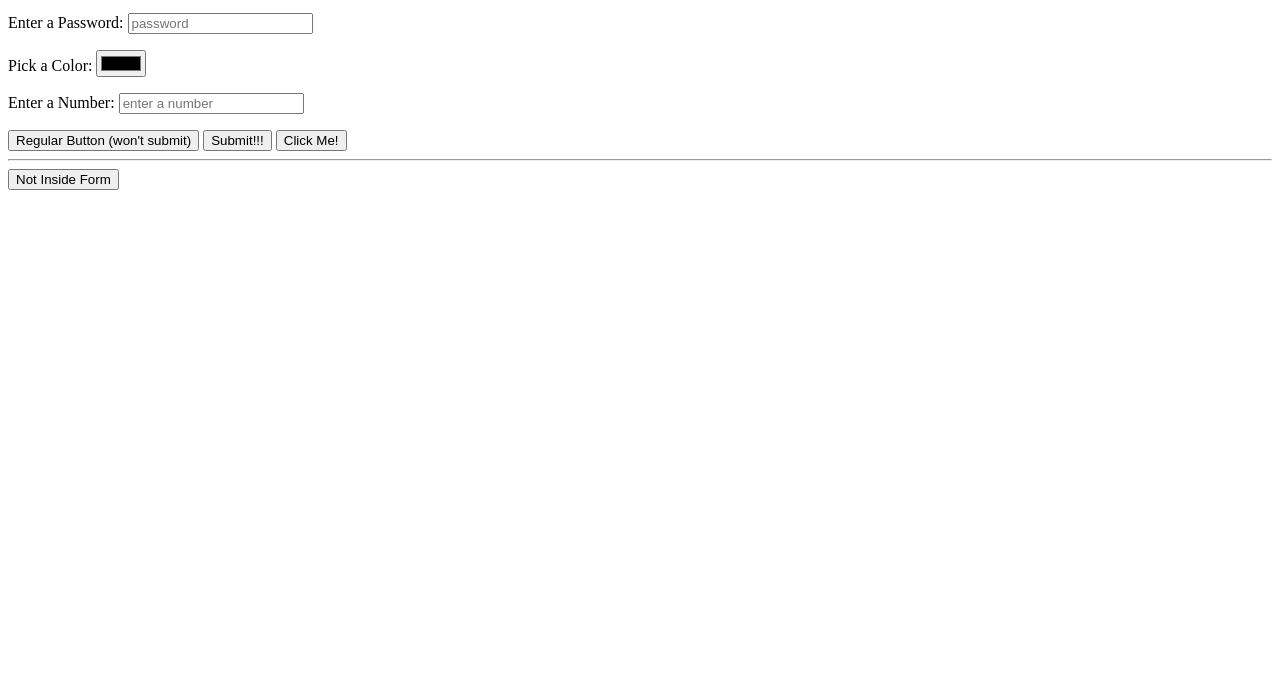
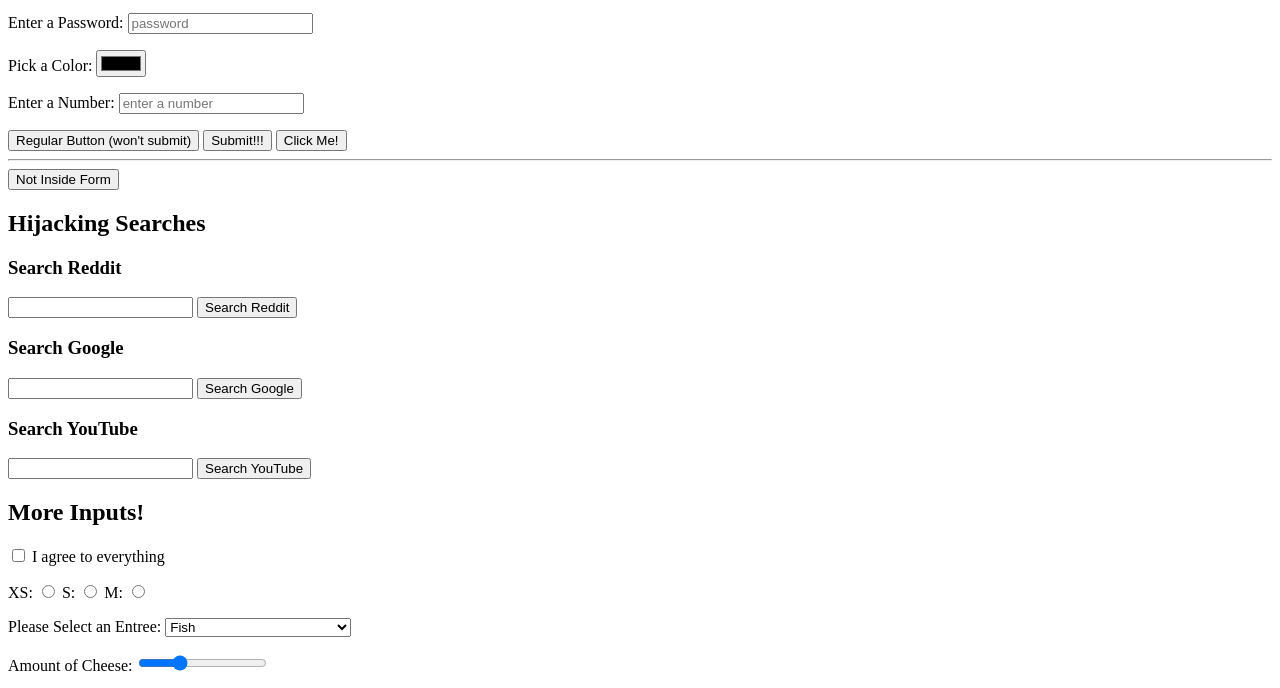
Before and after one commit to dylancampfield/The-Web-Developer-Bootcamp-2023----Colt-Steele, a plain HTML site: page forms.html in a window 1280 px wide. Shown: the part 104-792 px from the top of the page. Drawn offline with Linux system fonts and the light colour scheme.

Commit message:
Updated forms.html file through Lesson 53

```diff
--- a/forms.html
+++ b/forms.html
@@ -7,6 +7,7 @@
     <title>Forms Demo</title>
 </head>
 <body>
+    <!-- The Form Element -->
     <h1>Forms Demo</h1>
     <!-- <button>OUTSIDE FORM</button> -->
     <!--Does not submit form automatically because it is outside the form tags; can use JS to make it do something-->
@@ -49,5 +50,71 @@
     <hr>
     <!-- Outside of a form, no default submit behavior -->
     <button>Not Inside Form</button>
+    <h2>Hijacking Searches</h2>
+    <!-- "Hijacking" Google & Reddit's Search -->
+    <!-- https://www.reddit.com/search/?q=(input) // the "name" in our input tag must match Reddit's expected "name" attribute, "q"-->
+    <h3>Search Reddit</h3>
+    <form action="https://www.reddit.com/search"> <!--Set action to submit to Reddit search URL-->
+        <input type="text" name="q"> <!--Value typed into the "input" field will be submitted to Reddit search URL-->
+        <button>Search Reddit</button>
+    </form>
+    <!-- Similarly for Google, "name" attribute must match Google's expected search input/name pair, in this case it is also "q" -->
+    <h3>Search Google</h3>
+    <form action="https://www.google.com/search">
+        <input type="text" name="q">
+        <button>Search Google</button>
+    </form>
+    <!-- YouTube search is slightly different, as it is expecting a different "name" attribute; this time "search_query" -->
+    <!-- https://www.youtube.com/results?search_query=dog -->
+    <h3>Search YouTube</h3>
+    <form action="https://www.youtube.com/results"> <!--YouTube search URL is also different; "results" instead of "search"-->
+        <input type="text" name="search_query">
+        <button>Search YouTube</button>
+    </form>
+
+    <!-- Radio Buttons, Check Boxes, & Selects -->
+    <h2>More Inputs!</h2>
+    <form action="/birds">
+        <input type="checkbox" name="agree_tos" id="agree"> <!--"Checked" attribute makes box start out checked-->
+        <label for="agree">I agree to everything</label>
+        <!-- In a group of Radio Buttons, only one can be checked at a time; checkboxes can be any number, all, or none -->
+        <p>
+            <!-- Associate radio buttons by giving them all the same name -->
+            <label for="xs">XS: </label>
+            <input type="radio" name="size" id="xs" value="xs">
+            <label for="s">S: </label>
+            <input type="radio" name="size" id="s" value="s">
+            <label for="m">M: </label>
+            <input type="radio" name="size" id="m" value="m">
+            <!-- Submit result: file:///C:/birds?size=on; size=on not helpful, do not know what size was selected-->
+            <!-- Adding a "value" attribute remains hidden on the page, but value is what's sent through to server when form is submitted-->
+            <!-- Submit result with "value" attribute: file:///C:/birds?size=m; size=m -->
+        </p>
+        <!-- Select tag, a drop-down menu, is the product of 2 elements working together: select element and option element -->
+        <p>
+            <label for="meal">Please Select an Entree: </label>
+            <select name="meal" id="meal">
+                <option value="">--Please choose an option--</option>
+                <option value="steak">Steak</option>
+                <option value="fish" selected>Fish</option> <!--"Selected" attribute makes option pre-selected-->
+                <option value="chicken">Chicken</option>
+                <option value="veg">Vegetarian</option>
+            </select>
+        </p>
+        <!-- Range & Text Area -->
+        <p>
+            <label for="cheese">Amount of Cheese: </label>
+            <!--"step" attribute sets the increment levels; "value" sets starting point on range-->
+            <input type="range" name="cheese_level" id="cheese" min="0" max="10" step=".5" value="3">
+        </p>
+        <p>
+            <label for="requests">Any special requests?</label>
+            <br>
+            <!-- TextArea is its own standalone element; not an Input -->
+            <textarea name="requests" id="requests" cols="40" rows="10" placeholder="Type here..."></textarea>
+        </p>
+        <button>Submit</button>
+    </form>
+
 </body>
 </html>
```
